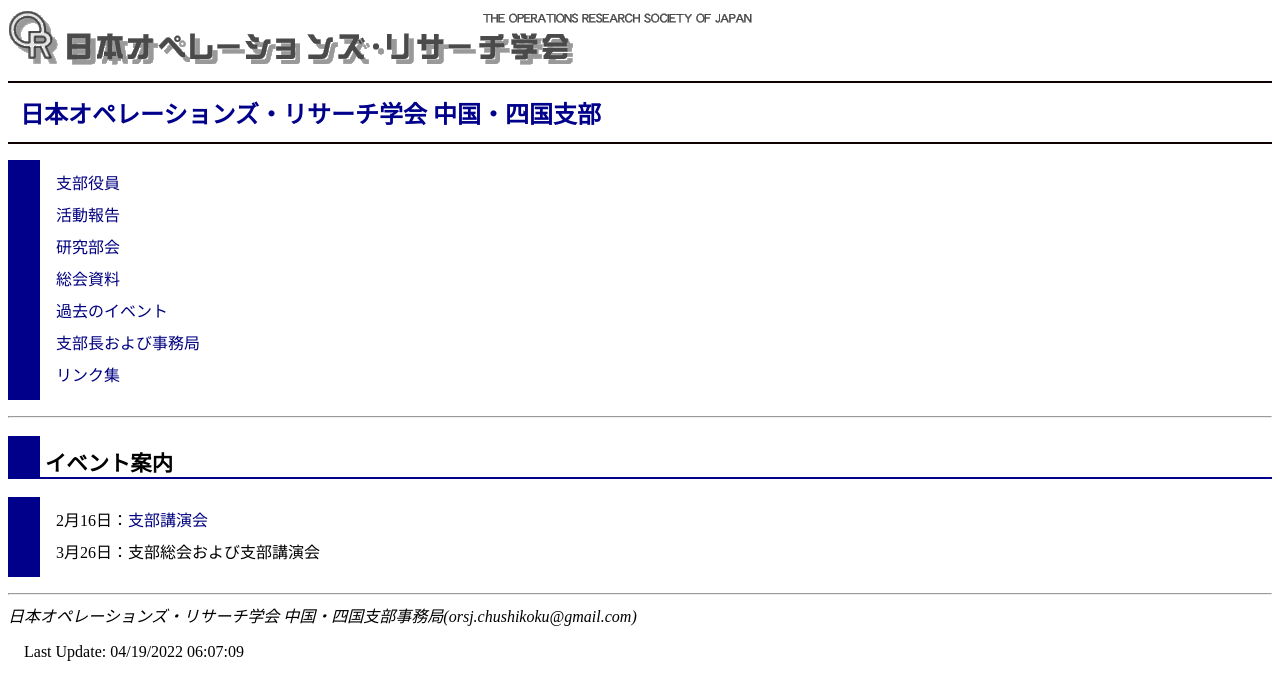
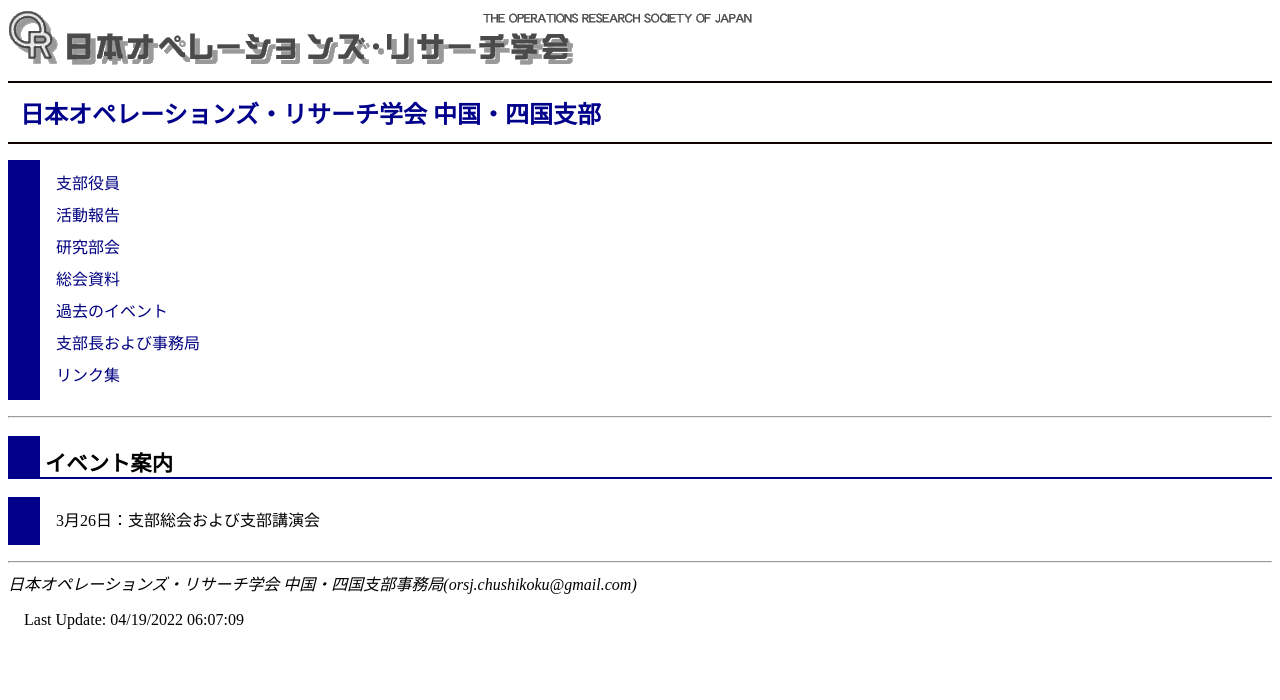
Before and after one commit to orsj-cs/orsj-cs.github.io, a Jekyll site: the page built from index.html, in a window 1280 px wide. Shown: the top 700 px of the page. Built offline with Jekyll 4.4.1, drawn with Linux system fonts in a browser that asks for light colours.

Commit message:
Update index.html

```diff
--- a/index.html
+++ b/index.html
@@ -17,6 +17,5 @@ title: 日本オペレーションズ・リサーチ学会 中国・四国支部
 <h2>イベント案内</h2>
 
 <ul>
-    <li>2月16日：<a href="https://orsj.org/?p=4005">支部講演会</a></li>
     <li>3月26日：支部総会および支部講演会</li>
 </ul>
```
